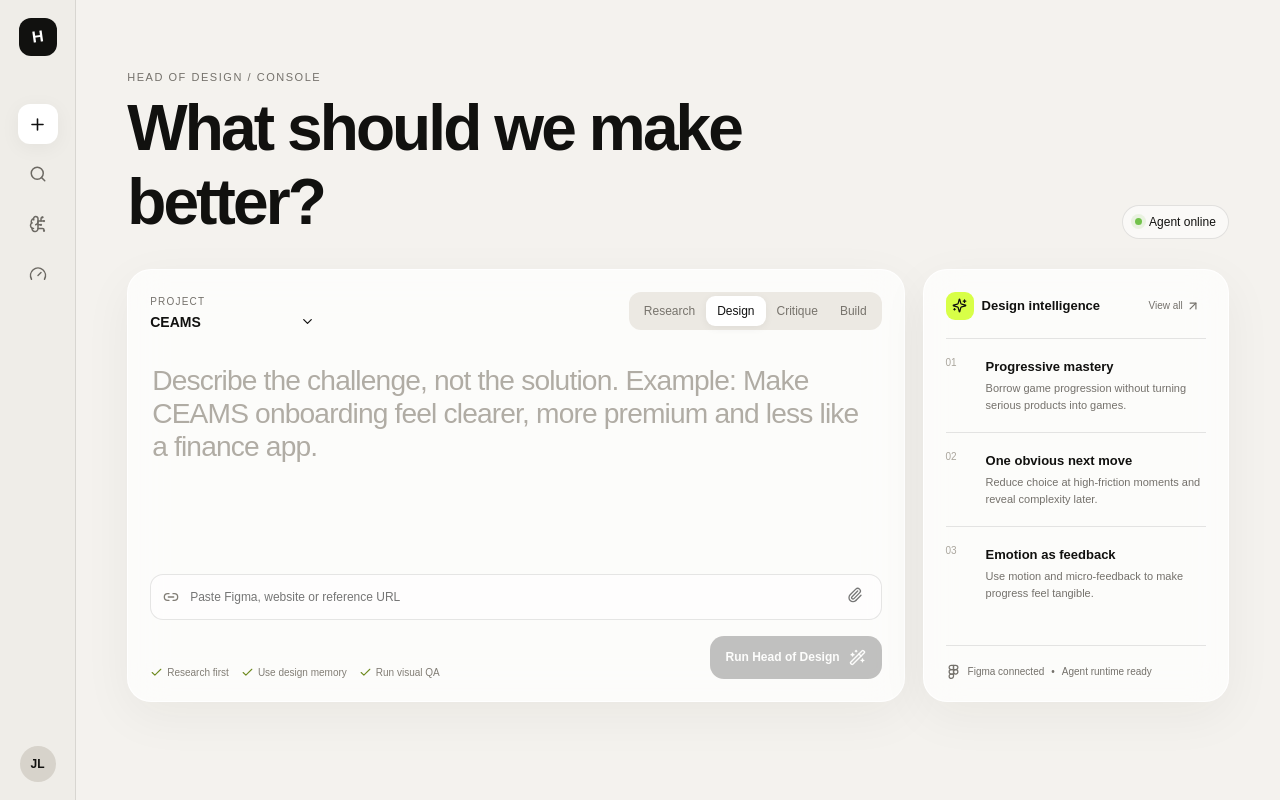
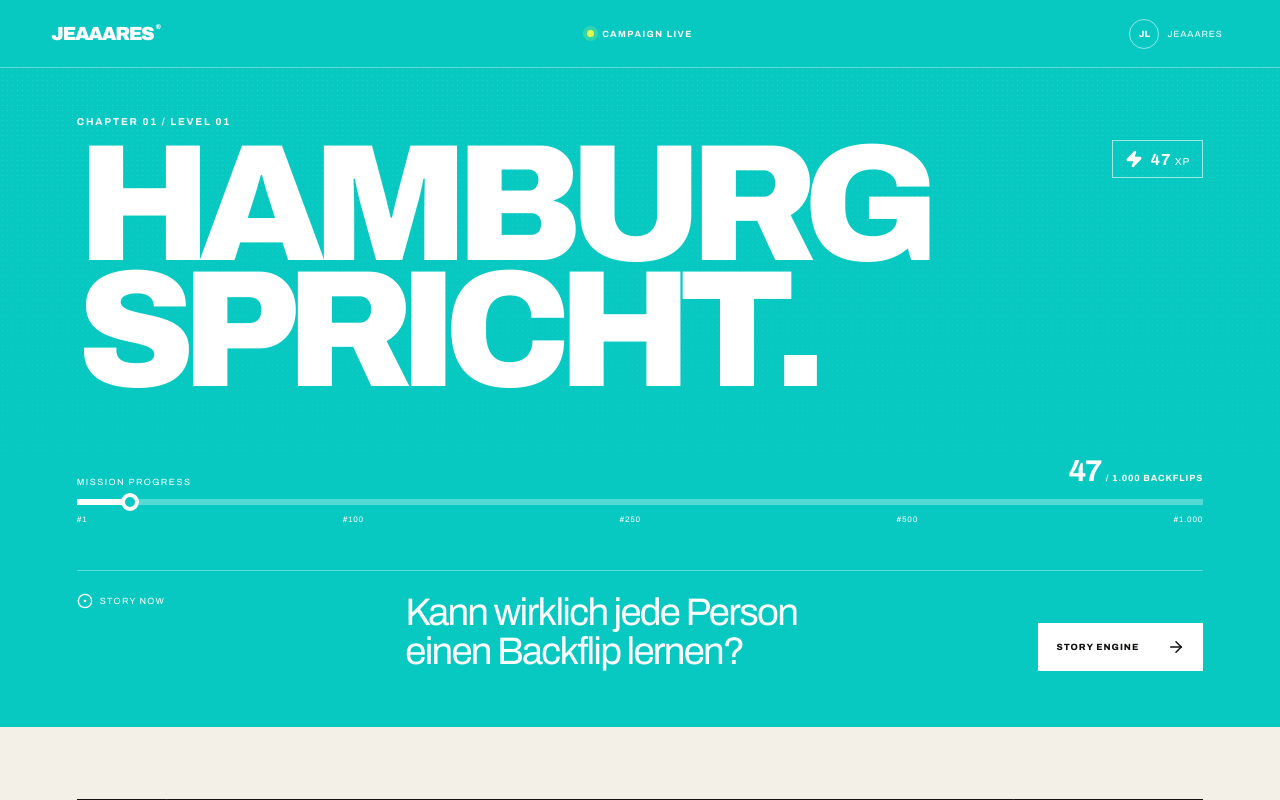
Before and after one commit to Jeaares98/headofdesign, a Next.js app: page / in a window 1280 px wide. Shown: the top 800 px of the page. Built offline with nearby package versions, Linux system fonts and the light colour scheme.

Commit message:
Build visual Salto Campaign Game preview

```diff
--- a/app/layout.tsx
+++ b/app/layout.tsx
@@ -3,13 +3,13 @@ import "./globals.css";
 import "./results.css";
 
 export const metadata: Metadata = {
-  title: "Head of Design Console",
-  description: "Internal command center for the Head of Design agent.",
+  title: "Salto Campaign Game — JEAAARES",
+  description: "Die Mission zu 1.000 Backflips: Quests, Kapitel und Momentum in einer Oberfläche.",
 };
 
 export default function RootLayout({ children }: Readonly<{ children: React.ReactNode }>) {
   return (
-    <html lang="en">
+    <html lang="de">
       <body>{children}</body>
     </html>
   );
--- a/app/page.tsx
+++ b/app/page.tsx
@@ -1,122 +1,30 @@
 "use client";
+import { useState } from "react";
+import { ArrowRight, Check, ChevronRight, CircleDot, Clapperboard, LockKeyhole, Megaphone, Radio, Settings2, Sparkles, Trophy, Users, Zap } from "lucide-react";
 
-import { useMemo, useState } from "react";
-import { ArrowUpRight, BrainCircuit, Check, ChevronDown, Figma, Gauge, Link2, Loader2, Paperclip, Plus, Search, Sparkles, WandSparkles } from "lucide-react";
+const lanes = [
+  { id:"create", label:"Create", icon:Clapperboard, title:"Hero Reel: Die Mission", detail:"45 Sek. · Hook, Proof, Einladung", meta:"+10 XP", color:"pink" },
+  { id:"activate", label:"Activate", icon:Users, title:"5 erste Backflips filmen", detail:"Samstag · Kurs 14:00 Uhr", meta:"+10 XP", color:"yellow" },
+  { id:"outreach", label:"Outreach", icon:Megaphone, title:"Hamburger Morgenpost", detail:"Pitch + Journalist Challenge", meta:"+10 XP", color:"blue" },
+  { id:"operate", label:"Operate", icon:Settings2, title:"Counter-Vorlage finalisieren", detail:"Owner: JEAAARES · 20 Min.", meta:"+1 XP", color:"violet" },
+] as const;
+const chapters=["Hamburg spricht","Hamburg macht mit","Own the City","Hamburg vs. Germany","Germany learns","National movement"];
 
-const projects = ["CEAMS", "Creator Suite", "Salto Führerschein", "Colortreat Lab"];
-const modes = ["Research", "Design", "Critique", "Build"] as const;
-
-type RunResult = {
-  summary: string;
-  direction: string;
-  mechanisms: Array<{ name: string; why: string; application: string }>;
-  actions: string[];
-  score: Record<string, number> & { overall: number };
-  nextStep: string;
-  source: "openai" | "demo";
-};
-
-export default function Home() {
-  const [project, setProject] = useState(projects[0]);
-  const [mode, setMode] = useState<(typeof modes)[number]>("Design");
-  const [task, setTask] = useState("");
-  const [reference, setReference] = useState("");
-  const [result, setResult] = useState<RunResult | null>(null);
-  const [loading, setLoading] = useState(false);
-  const [error, setError] = useState("");
-  const canRun = task.trim().length > 3 && !loading;
-
-  const brief = useMemo(() => ({ project, mode, task, reference }), [project, mode, task, reference]);
-
-  async function runHeadOfDesign() {
-    if (!canRun) return;
-    setLoading(true);
-    setError("");
-    setResult(null);
-    try {
-      const response = await fetch("/api/run", {
-        method: "POST",
-        headers: { "Content-Type": "application/json" },
-        body: JSON.stringify(brief),
-      });
-      const data = await response.json();
-      if (!response.ok) throw new Error(data.error || "Run failed");
-      setResult(data);
-    } catch (err) {
-      setError(err instanceof Error ? err.message : "Run failed");
-    } finally {
-      setLoading(false);
-    }
-  }
-
-  return (
-    <main className="shell">
-      <aside className="sidebar">
-        <div className="brandmark"><span>H</span></div>
-        <div className="sidegroup">
-          <button className="iconButton active" aria-label="New task"><Plus size={19} /></button>
-          <button className="iconButton" aria-label="Search"><Search size={18} /></button>
-          <button className="iconButton" aria-label="Intelligence"><BrainCircuit size={18} /></button>
-          <button className="iconButton" aria-label="Quality"><Gauge size={18} /></button>
-        </div>
-        <div className="sidebarBottom"><div className="avatar">JL</div></div>
-      </aside>
-
-      <section className="workspace">
-        <header className="topbar">
-          <div><p className="eyebrow">HEAD OF DESIGN / CONSOLE</p><h1>What should we make better?</h1></div>
-          <div className="status"><span className="statusDot" /> Agent online</div>
-        </header>
-
-        <div className="grid">
-          <section className="composer card">
-            <div className="composerTop">
-              <label className="selectWrap">
-                <span>PROJECT</span>
-                <div className="selectControl">
-                  <select value={project} onChange={(e) => setProject(e.target.value)}>{projects.map((item) => <option key={item}>{item}</option>)}</select>
-                  <ChevronDown size={15} />
-                </div>
-              </label>
-              <div className="modeSet">{modes.map((item) => <button key={item} onClick={() => setMode(item)} className={mode === item ? "mode active" : "mode"}>{item}</button>)}</div>
-            </div>
-
-            <textarea value={task} onChange={(e) => setTask(e.target.value)} placeholder="Describe the challenge, not the solution. Example: Make CEAMS onboarding feel clearer, more premium and less like a finance app." aria-label="Design task" />
-
-            <div className="referenceRow"><Link2 size={16} /><input value={reference} onChange={(e) => setReference(e.target.value)} placeholder="Paste Figma, website or reference URL" /><button className="attach" aria-label="Attach screenshot"><Paperclip size={16} /></button></div>
-
-            <div className="composerFooter">
-              <div className="signals"><span><Check size={13} /> Research first</span><span><Check size={13} /> Use design memory</span><span><Check size={13} /> Run visual QA</span></div>
-              <button className="run" disabled={!canRun} onClick={runHeadOfDesign}>{loading ? <><Loader2 className="spin" size={17} /> Running…</> : <>Run Head of Design <WandSparkles size={17} /></>}</button>
-            </div>
-            {error && <div className="errorBox">{error}</div>}
-          </section>
-
-          <aside className="intelligence card">
-            <div className="sectionTitle"><div><span className="miniIcon"><Sparkles size={15} /></span><strong>Design intelligence</strong></div><button>View all <ArrowUpRight size={14} /></button></div>
-            <div className="intelItem"><span className="intelIndex">01</span><div><strong>Progressive mastery</strong><p>Borrow game progression without turning serious products into games.</p></div></div>
-            <div className="intelItem"><span className="intelIndex">02</span><div><strong>One obvious next move</strong><p>Reduce choice at high-friction moments and reveal complexity later.</p></div></div>
-            <div className="intelItem"><span className="intelIndex">03</span><div><strong>Emotion as feedback</strong><p>Use motion and micro-feedback to make progress feel tangible.</p></div></div>
-            <div className="sourceStrip"><Figma size={15} /> Figma connected <span>•</span> Agent runtime ready</div>
-          </aside>
-        </div>
-
-        {result && (
-          <section className="resultSection">
-            <div className="resultHero card">
-              <div className="resultMeta"><span>{project}</span><span>{mode}</span><span>{result.source === "openai" ? "Live AI" : "Demo mode"}</span></div>
-              <div className="scoreRing"><strong>{result.score.overall.toFixed(1)}</strong><span>Design score</span></div>
-              <div><p className="eyebrow">HEAD OF DESIGN DIRECTION</p><h2>{result.summary}</h2><p className="directionText">{result.direction}</p></div>
-            </div>
-
-            <div className="resultGrid">
-              <article className="card resultCard"><p className="eyebrow">MECHANISMS</p>{result.mechanisms.map((item, i) => <div className="mechanism" key={item.name}><span>0{i + 1}</span><div><strong>{item.name}</strong><p>{item.why}</p><em>{item.application}</em></div></div>)}</article>
-              <article className="card resultCard"><p className="eyebrow">NEXT ACTIONS</p><ol>{result.actions.map((item) => <li key={item}>{item}</li>)}</ol><div className="nextStep"><span>Next step</span><strong>{result.nextStep}</strong></div></article>
-              <article className="card resultCard scoreCard"><p className="eyebrow">QUALITY GATE</p>{Object.entries(result.score).filter(([key]) => key !== "overall").map(([key, value]) => <div className="scoreRow" key={key}><span>{key}</span><div className="scoreBar"><i style={{ width: `${Math.min(100, value * 10)}%` }} /></div><strong>{value.toFixed(1)}</strong></div>)}</article>
-            </div>
-          </section>
-        )}
-      </section>
-    </main>
-  );
+export default function Home(){
+  const [activeLane,setActiveLane]=useState("create"); const [completed,setCompleted]=useState<string[]>([]); const [storyOpen,setStoryOpen]=useState(false);
+  const done=completed.length, xp=47+done*10;
+  const toggleQuest=(id:string)=>setCompleted(items=>items.includes(id)?items.filter(item=>item!==id):[...items,id]);
+  return <main className="gameShell">
+    <nav className="gameNav" aria-label="Campaign Navigation"><a className="wordmark" href="#top">JEAAARES<span>®</span></a><div className="navCenter"><span className="liveDot"/> CAMPAIGN LIVE</div><button className="profile" aria-label="Profil öffnen"><span>JL</span><small>JEAAARES</small></button></nav>
+    <section className="hero" id="top"><div className="heroNoise"/><header className="chapterHeader"><div><p className="kicker">CHAPTER 01 / LEVEL 01</p><h1>HAMBURG<br/>SPRICHT.</h1></div><div className="xpBadge"><Zap size={18} fill="currentColor"/><span><strong>{xp}</strong> XP</span></div></header>
+      <div className="progressBlock"><div className="progressCopy"><span>MISSION PROGRESS</span><strong>47 <small>/ 1.000 BACKFLIPS</small></strong></div><div className="progressRail"><i style={{width:`${4.7+done}%`}}/><b style={{left:`${4.7+done}%`}}/></div><div className="milestones"><span>#1</span><span>#100</span><span>#250</span><span>#500</span><span>#1.000</span></div></div>
+      <div className="storyQuestion"><span><CircleDot size={16}/> STORY NOW</span><p>Kann wirklich jede Person<br/>einen Backflip lernen?</p><button onClick={()=>setStoryOpen(!storyOpen)}>{storyOpen?"ENGINE SCHLIESSEN":"STORY ENGINE"}<ArrowRight size={18}/></button></div>
+      {storyOpen&&<div className="storyEngine"><span>OBSERVE</span><i/><span>DIAGNOSE</span><i/><strong>SHOW PROOF</strong><i/><span>EXECUTE</span><i/><span>LEARN</span></div>}
+    </section>
+    <section className="content"><article className="mainQuest"><div className="questIndex">01</div><div className="questBody"><div className="questMeta"><span><Sparkles size={14}/> MAIN QUEST</span><span>2 / 4 READY</span></div><h2>SHIP THE<br/>CAMPAIGN IDENTITY.</h2><p>Mach die Mission in unter 3 Sekunden verständlich — und den nächsten Backflip unmöglich zu übersehen.</p><div className="questActions"><button className="primaryAction" onClick={()=>document.getElementById("lanes")?.scrollIntoView({behavior:"smooth"})}>QUEST STARTEN <ArrowRight size={18}/></button><span>UNLOCKS <strong>LEVEL 02</strong></span></div></div><div className="questStamp"><Trophy size={28}/><span>WIN CONDITION</span><strong>5</strong><small>BACKFLIPS LIVE</small></div></article>
+      <section className="lanesSection" id="lanes"><div className="sectionHeading"><div><p className="kicker dark">TODAY / ACTION LANES</p><h2>DEIN NÄCHSTER MOVE.</h2></div><span>{done}/4 DONE</span></div><div className="laneTabs" role="tablist">{lanes.map(lane=><button key={lane.id} role="tab" aria-selected={activeLane===lane.id} onClick={()=>setActiveLane(lane.id)} className={activeLane===lane.id?"active":""}>{lane.label}</button>)}</div><div className="laneGrid">{lanes.map(lane=>{const Icon=lane.icon,isDone=completed.includes(lane.id);return <article key={lane.id} className={`laneCard ${lane.color} ${activeLane===lane.id?"selected":""} ${isDone?"done":""}`} onClick={()=>setActiveLane(lane.id)}><div className="laneTop"><span><Icon size={18}/> {lane.label.toUpperCase()}</span><button aria-label={`${lane.label} erledigt`} onClick={e=>{e.stopPropagation();toggleQuest(lane.id)}}>{isDone?<Check size={18}/>:<ChevronRight size={18}/>}</button></div><div><h3>{lane.title}</h3><p>{lane.detail}</p></div><footer><span>{lane.meta}</span><small>{isDone?"ERLEDIGT":"HEUTE"}</small></footer></article>})}</div></section>
+      <section className="nextSection"><article className="nextCard"><span className="cardLabel">NEXT / LEVEL 02</span><div><p>PROOF OF BACKFLIP</p><h2>BEWEISE, DASS ES FUNKTIONIERT.</h2></div><div className="unlockList"><span><Check size={15}/> Hero Story veröffentlicht</span><span className={done>1?"met":""}><Check size={15}/> Counter-System live</span><span><Radio size={15}/> Noch 3 Teilnehmer vorbereiten</span></div></article><article className="lockedCard"><LockKeyhole size={22}/><span className="cardLabel">LOCKED</span><h3>HAMBURG<br/>MACHT MIT.</h3><p>Chapter 02 öffnet sich, sobald Hamburg nicht nur zuschaut, sondern nominiert.</p><button disabled>10 NOMINATIONS NEEDED</button></article></section>
+      <section className="worldMap"><div className="sectionHeading"><div><p className="kicker dark">WORLD MAP</p><h2>DER WEG ZU #1.000</h2></div></div><div className="chapterTrack">{chapters.map((chapter,index)=><div className={index===0?"current":""} key={chapter}><span>0{index+1}</span><i>{index===0?<Zap size={14}/>:<LockKeyhole size={12}/>}</i><p>{chapter}</p></div>)}</div></section>
+    </section><footer className="footer"><span>JEAAARES® × SALTO FÜHRERSCHEIN</span><span>OBSERVE → DIAGNOSE → SHIP → LEARN → ADVANCE</span></footer>
+  </main>
 }
```
Also changed, not shown: app/globals.css, 2 other files (tests, documents, lock files or other folders).
